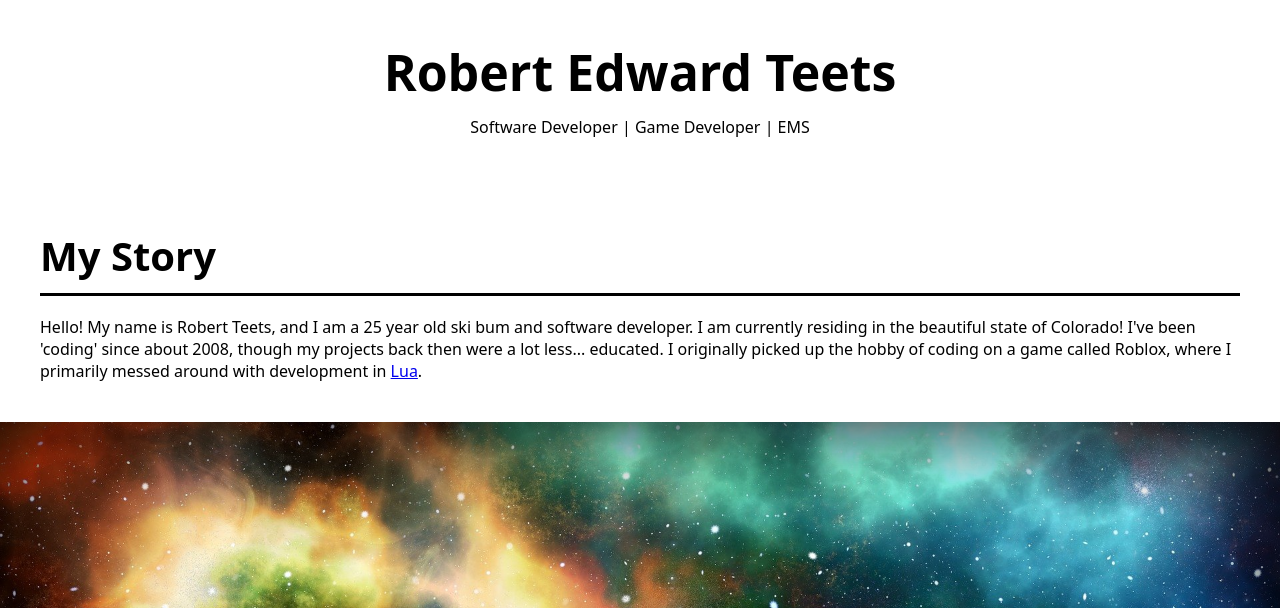
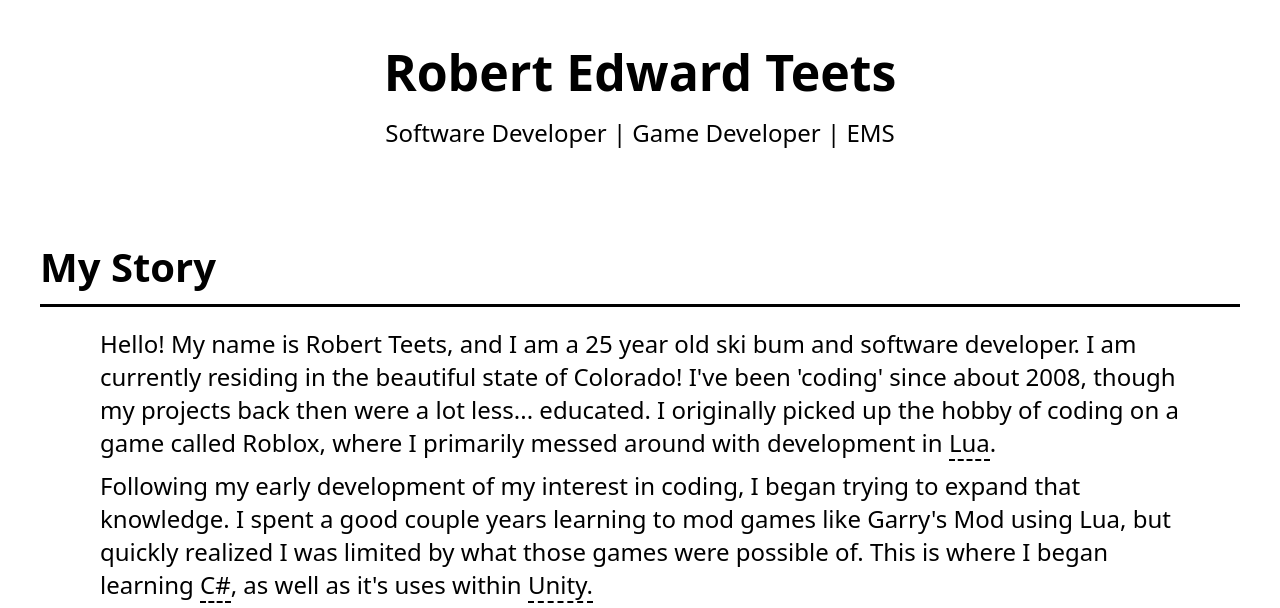
Before and after one commit to rteet702/portfolio, a plain HTML site: page index.html in a window 1280 px wide. Shown: the part 742-1350 px from the top of the page. Drawn offline with Linux system fonts and the light colour scheme.

Commit message:
added bio content

```diff
--- a/index.html
+++ b/index.html
@@ -19,7 +19,9 @@
             </div>
             <div class="panel">
                 <h2>My Story</h2>
-                <p>Hello! My name is Robert Teets, and I am a 25 year old ski bum and software developer. I am currently residing in the beautiful state of Colorado! I've been 'coding' since about 2008, though my projects back then were a lot less... educated. I originally picked up the hobby of coding on a game called Roblox, where I primarily messed around with development in <a href="#">Lua</a>.</p>
+                <p class="text-squish">Hello! My name is Robert Teets, and I am a 25 year old ski bum and software developer. I am currently residing in the beautiful state of Colorado! I've been 'coding' since about 2008, though my projects back then were a lot less... educated. I originally picked up the hobby of coding on a game called Roblox, where I primarily messed around with development in <a href="https://en.wikipedia.org/wiki/Lua_(programming_language)">Lua</a>.</p>
+                <p class="text-squish">Following my early development of my interest in coding, I began trying to expand that knowledge. I spent a good couple years learning to mod games like Garry's Mod using Lua, but quickly realized I was limited by what those games were possible of. This is where I began learning <a href="https://en.wikipedia.org/wiki/C_Sharp_(programming_language)">C#</a>, as well as it's uses within <a href="https://en.wikipedia.org/wiki/Unity_(game_engine)">Unity.</a></p>
+                <p class="text-squish">Most recently, however, I learned of a coding boot camp called <a href="https://www.codingdojo.com/">Coding Dojo</a>. Currently, I am in the process of learning three different full stacks of technology, ( <a href="https://en.wikipedia.org/wiki/Python_(programming_language)">Python</a>, <a href="https://en.wikipedia.org/wiki/Java_(programming_language)">Java</a>, and <a href="https://wikitia.com/wiki/MERN_(solution_stack)">MERN</a> ), and I am hoping to fully develop this age-old interest into a career. </p>
             </div>
         </div>
         <div class="image-row-2 parallax content-center">
--- a/style.css
+++ b/style.css
@@ -118,6 +118,12 @@ h1 {
     font-size: 50px;
 }
 
+a {
+    color: var(--color-text);
+    text-decoration: none;
+    border-bottom: 2px dashed var(--color-text);
+}
+
 .panel h2 {
     font-size: 40px;
     margin: 20px 0px;
@@ -131,8 +137,9 @@ h1 {
     margin: 20px 0px;
 }
 
-.panel p {
+.panel p, .panel p a {
     margin: 10px 0px;
+    font-size: 24px;
 }
 
 .panel p span {
@@ -158,3 +165,7 @@ h1 {
     background-repeat: no-repeat;
     background-size: cover;
 }
+
+.text-squish {
+    padding: 0px 5%;
+}
```
